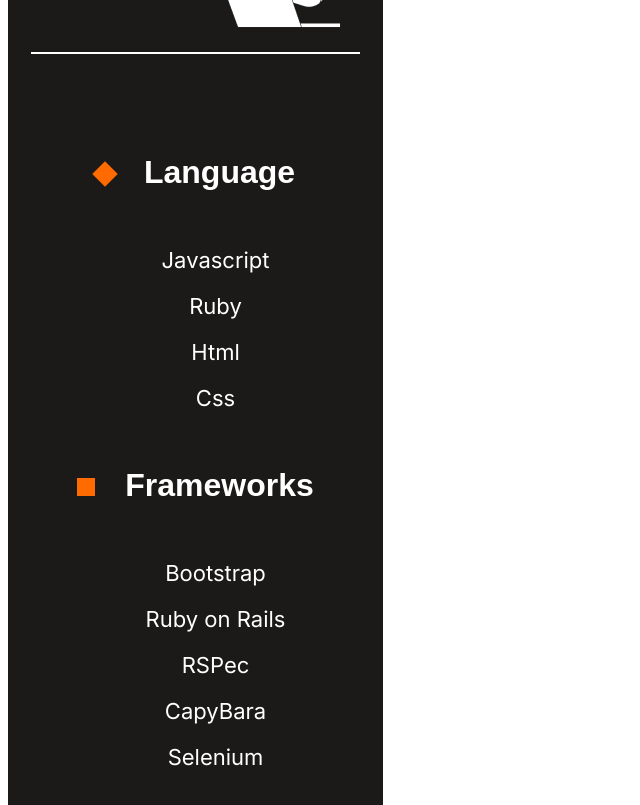
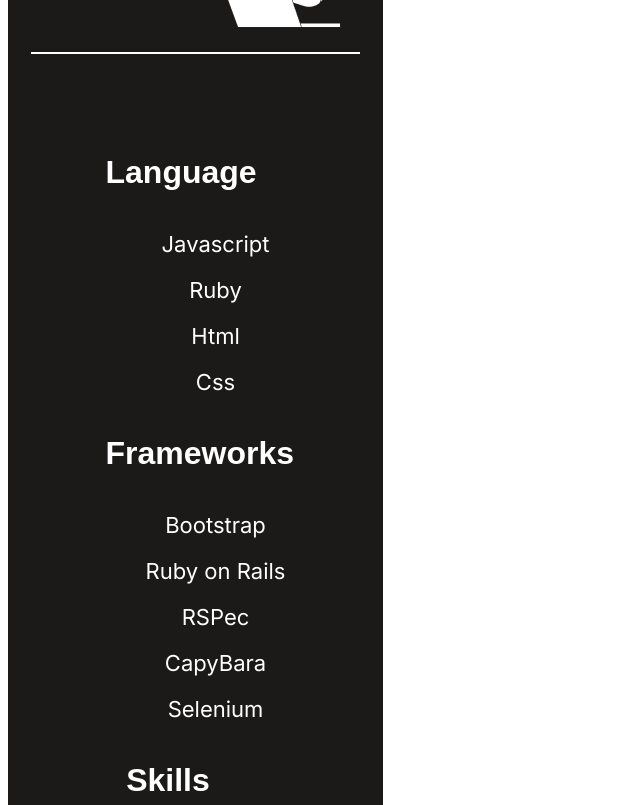
Before and after one commit to iBel251/portfolio, a website: page index.html in a window 1280 px wide. Shown: the part 4680-5485 px from the top of the page, without its empty margins (0-640 px from the left). Drawn offline with Linux system fonts and the light colour scheme; a web font is replaced by a local one.

Commit message:
changed display to float

```diff
--- a/style.css
+++ b/style.css
@@ -340,7 +340,7 @@
 }
 
 .skills{
-  display: flex;
+  float: left;
   flex-direction: column;
   align-items: center;
 }
@@ -351,7 +351,7 @@
   font-weight: 700;
   font-size: 32px;
   line-height: 44px;
-  display: flex;
+  float: left;
   text-align: center;
   color: #FFF;
   min-width: 150px;
@@ -363,7 +363,9 @@
   font-weight: 400;
   font-size: 22px;
   margin: 10px 0;
-  display: inline-block;
+  float: left;
+  clear: both;
+  list-style-type: none;
   text-align: center;
   color: #FFF;
   width: 200px;
```
